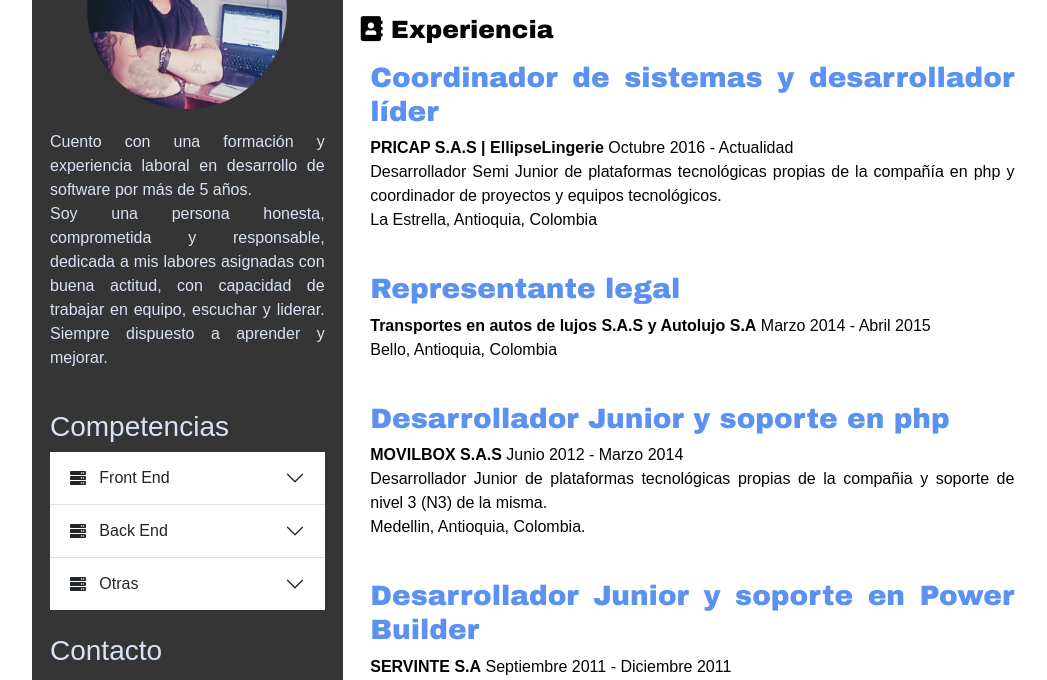
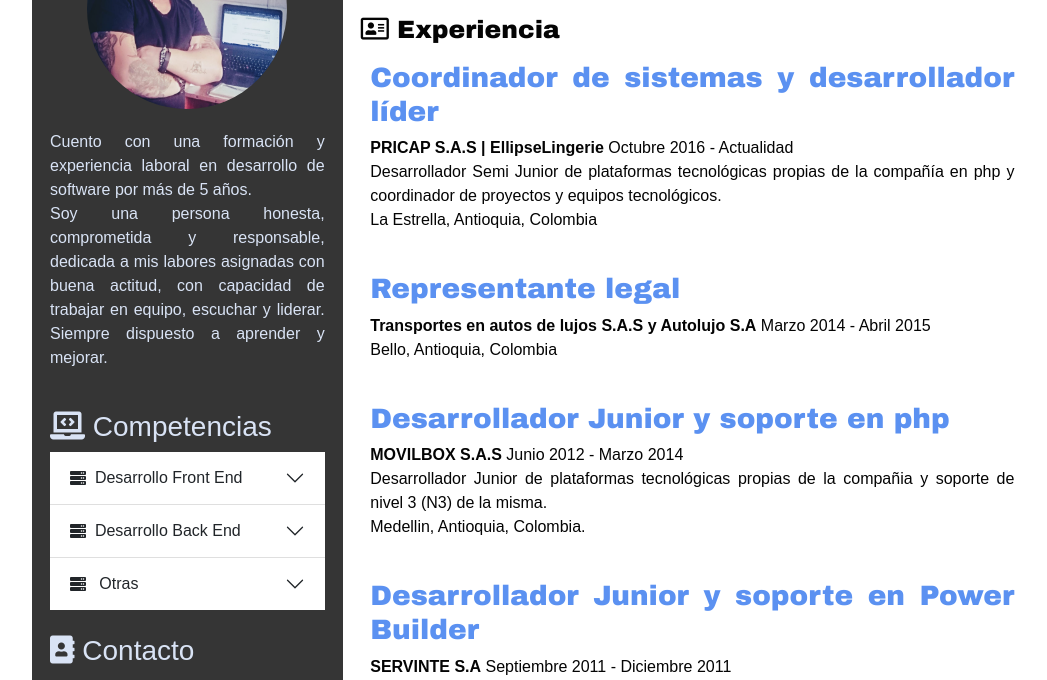
Before and after one commit to datorres1108/cv, a plain HTML site: page index.html in a window 1280 px wide. Shown: the part 119-799 px from the top of the page, without its empty margins (116-1163 px from the left). Drawn offline with nearby package versions, Linux system fonts and the light colour scheme.

Commit message:
mejora index con faltantes

```diff
--- a/index.html
+++ b/index.html
@@ -26,12 +26,12 @@
                 Soy una persona honesta, comprometida y responsable, dedicada a mis labores asignadas con buena actitud, con capacidad de trabajar en equipo, escuchar y liderar. Siempre dispuesto a aprender y mejorar.
                </p>
                <br>
-                <h3>Competencias</h3>
+                <h3><i class="fas fa-laptop-code"></i> Competencias</h3>
 					<div class="accordion accordion-flush" id="accordionFlushExample">
 						<div class="accordion-item">
 							<h2 class="accordion-header" id="flush-headingOne">
 								<button class="accordion-button collapsed" type="button" data-bs-toggle="collapse" data-bs-target="#flush-collapseOne" aria-expanded="false" aria-controls="flush-collapseOne">
-								<i class="fas fa-server"></i>&nbsp;&nbsp; Front End
+								<i class="fas fa-server"></i>&nbsp;&nbsp;Desarrollo Front End
 								</button>
 							</h2>
 							<div id="flush-collapseOne" class="accordion-collapse collapse">
@@ -54,7 +54,7 @@
 						<div class="accordion-item">
 							<h2 class="accordion-header" id="flush-headingTwo">
 								<button class="accordion-button collapsed" type="button" data-bs-toggle="collapse" data-bs-target="#flush-collapseTwo" aria-expanded="false" aria-controls="flush-collapseTwo">
-								<i class="fas fa-server"></i>&nbsp;&nbsp;  Back End
+								<i class="fas fa-server"></i>&nbsp;&nbsp;Desarrollo Back End
 								</button>
 							</h2>
 							<div id="flush-collapseTwo" class="accordion-collapse collapse" aria-labelledby="flush-headingTwo" data-bs-parent="#accordionFlushExample">
@@ -105,7 +105,7 @@
 						</div>
 					</div>
                 <br>
-                <h3>Contacto</h3>
+                <h3><i class="fas fa-address-book"></i> Contacto</h3>
                 <p>
                    <ul>
                        <li>
@@ -158,7 +158,7 @@
 
         </aside>
         <main class="contenido">
-            <h2><i class="fas fa-address-book"></i> Experiencia</h2>
+            <h2><i class="far fa-address-card"></i> Experiencia</h2>
             <section class="contenido-experiencia">
                 <h3>Coordinador de sistemas y desarrollador líder</h3>
                 <b>PRICAP S.A.S | EllipseLingerie</b> Octubre 2016 - Actualidad
```
